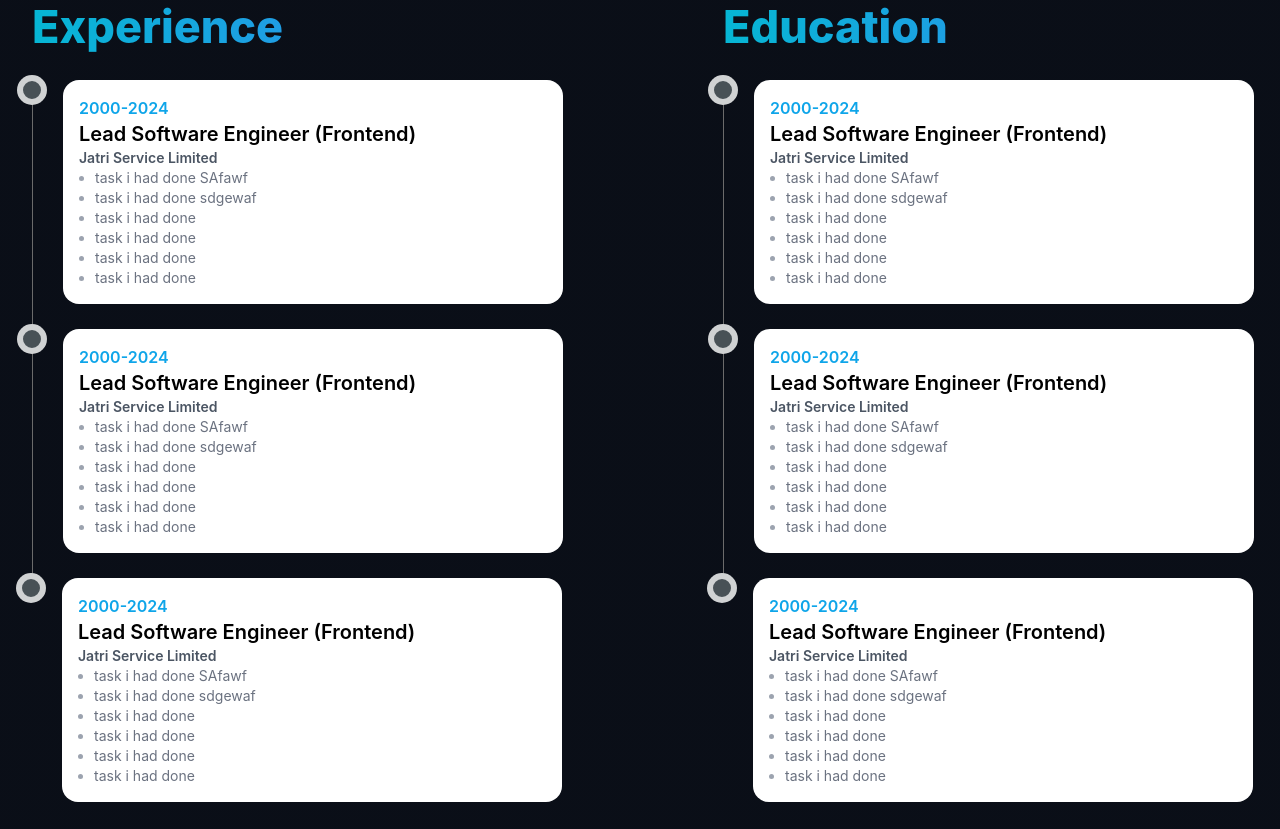
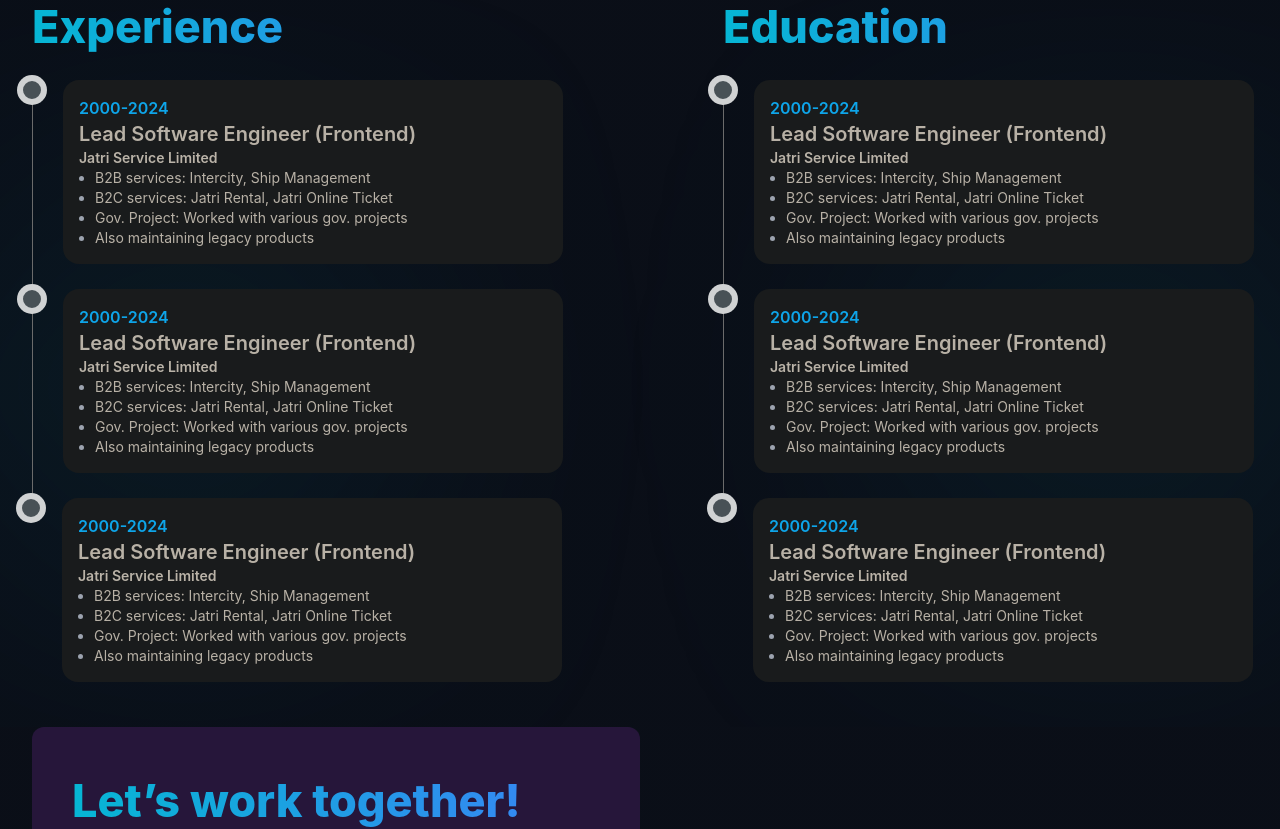
Before and after one commit to mohaimenkhalid/personal-portfolio-nuxt3, a Nuxt app: page / in a window 1280 px wide. Shown: the part 1540-2369 px from the top of the page. Built offline with nearby package versions, Linux system fonts and the light colour scheme.

Commit message:
update: design experience section

```diff
--- a/components/experience.vue
+++ b/components/experience.vue
@@ -6,124 +6,112 @@
   <div class="experience-section">
     <div class="container">
       <div class="flex gap-x-40 flex-col md:flex-row">
-        <div class="history-tl-container">
+        <div class="history-tl-container experience-content-section">
           <h2 class="section-title text-[30px] md:text-[45px]">Experience</h2>
           <ul class="tl">
             <li class="tl-item exp-list-box-item">
-              <div class="bg-white w-[500px] rounded-2xl p-4">
+              <div class="bg-[#191b1c] w-[500px] rounded-2xl p-4">
                 <div class="text-[var(--tj-theme-primary-2)] font-semibold">
                   2000-2024
                 </div>
-                <div class="text-xl text-black font-semibold">Lead Software Engineer (Frontend)</div>
-                <div class="text-sm font-semibold text-gray-600">Jatri Service Limited</div>
+                <div class="text-xl font-semibold">Lead Software Engineer (Frontend)</div>
+                <div class="text-sm font-semibold text-[#bab3a8]">Jatri Service Limited</div>
                 <div class="">
                   <ul class="list-outside list-disc pl-4 text-sm text-gray-500 marker:text-gray-400 d:text-gray-300/80 d:marker:text-gray-600 print:!text-base">
-                    <li class="">task i had done SAfawf</li>
-                    <li>task i had done sdgewaf</li>
-                    <li>task i had done</li>
-                    <li>task i had done</li>
-                    <li>task i had done</li>
-                    <li>task i had done</li>
+                    <li>B2B services: Intercity, Ship Management</li>
+                    <li>B2C services: Jatri Rental, Jatri Online Ticket</li>
+                    <li>Gov. Project: Worked with various gov. projects</li>
+                    <li>Also maintaining legacy products</li>
                   </ul>
                 </div>
               </div>
             </li>
             <li class="tl-item exp-list-box-item">
-              <div class="bg-white w-[500px] rounded-2xl p-4">
+              <div class="bg-[#191b1c] w-[500px] rounded-2xl p-4">
                 <div class="text-[var(--tj-theme-primary-2)] font-semibold">
                   2000-2024
                 </div>
-                <div class="text-xl text-black font-semibold">Lead Software Engineer (Frontend)</div>
-                <div class="text-sm font-semibold text-gray-600">Jatri Service Limited</div>
+                <div class="text-xl font-semibold">Lead Software Engineer (Frontend)</div>
+                <div class="text-sm font-semibold text-[#bab3a8]">Jatri Service Limited</div>
                 <div class="">
                   <ul class="list-outside list-disc pl-4 text-sm text-gray-500 marker:text-gray-400 d:text-gray-300/80 d:marker:text-gray-600 print:!text-base">
-                    <li class="">task i had done SAfawf</li>
-                    <li>task i had done sdgewaf</li>
-                    <li>task i had done</li>
-                    <li>task i had done</li>
-                    <li>task i had done</li>
-                    <li>task i had done</li>
+                    <li>B2B services: Intercity, Ship Management</li>
+                    <li>B2C services: Jatri Rental, Jatri Online Ticket</li>
+                    <li>Gov. Project: Worked with various gov. projects</li>
+                    <li>Also maintaining legacy products</li>
                   </ul>
                 </div>
               </div>
             </li>
             <li class="tl-item exp-list-box-item">
-              <div class="bg-white w-[500px] rounded-2xl p-4">
+              <div class="bg-[#191b1c] w-[500px] rounded-2xl p-4">
                 <div class="text-[var(--tj-theme-primary-2)] font-semibold">
                   2000-2024
                 </div>
-                <div class="text-xl text-black font-semibold">Lead Software Engineer (Frontend)</div>
-                <div class="text-sm font-semibold text-gray-600">Jatri Service Limited</div>
+                <div class="text-xl font-semibold">Lead Software Engineer (Frontend)</div>
+                <div class="text-sm font-semibold text-[#bab3a8]">Jatri Service Limited</div>
                 <div class="">
                   <ul class="list-outside list-disc pl-4 text-sm text-gray-500 marker:text-gray-400 d:text-gray-300/80 d:marker:text-gray-600 print:!text-base">
-                    <li class="">task i had done SAfawf</li>
-                    <li>task i had done sdgewaf</li>
-                    <li>task i had done</li>
-                    <li>task i had done</li>
-                    <li>task i had done</li>
-                    <li>task i had done</li>
+                    <li>B2B services: Intercity, Ship Management</li>
+                    <li>B2C services: Jatri Rental, Jatri Online Ticket</li>
+                    <li>Gov. Project: Worked with various gov. projects</li>
+                    <li>Also maintaining legacy products</li>
                   </ul>
                 </div>
               </div>
             </li>
           </ul>
         </div>
-        <div class="history-tl-container">
+        <div class="history-tl-container education-content-section">
           <h2 class="section-title text-[30px] md:text-[45px]">Education</h2>
           <ul class="tl">
             <li class="tl-item exp-list-box-item">
-              <div class="bg-white w-[500px] rounded-2xl p-4">
+              <div class="bg-[#191b1c] w-[500px] rounded-2xl p-4">
                 <div class="text-[var(--tj-theme-primary-2)] font-semibold">
                   2000-2024
                 </div>
-                <div class="text-xl text-black font-semibold">Lead Software Engineer (Frontend)</div>
-                <div class="text-sm font-semibold text-gray-600">Jatri Service Limited</div>
+                <div class="text-xl font-semibold">Lead Software Engineer (Frontend)</div>
+                <div class="text-sm font-semibold text-[#bab3a8]">Jatri Service Limited</div>
                 <div class="">
                   <ul class="list-outside list-disc pl-4 text-sm text-gray-500 marker:text-gray-400 d:text-gray-300/80 d:marker:text-gray-600 print:!text-base">
-                    <li class="">task i had done SAfawf</li>
-                    <li>task i had done sdgewaf</li>
-                    <li>task i had done</li>
-                    <li>task i had done</li>
-                    <li>task i had done</li>
-                    <li>task i had done</li>
+                    <li>B2B services: Intercity, Ship Management</li>
+                    <li>B2C services: Jatri Rental, Jatri Online Ticket</li>
+                    <li>Gov. Project: Worked with various gov. projects</li>
+                    <li>Also maintaining legacy products</li>
                   </ul>
                 </div>
               </div>
             </li>
             <li class="tl-item exp-list-box-item">
-              <div class="bg-white w-[500px] rounded-2xl p-4">
+              <div class="bg-[#191b1c] w-[500px] rounded-2xl p-4">
                 <div class="text-[var(--tj-theme-primary-2)] font-semibold">
                   2000-2024
                 </div>
-                <div class="text-xl text-black font-semibold">Lead Software Engineer (Frontend)</div>
-                <div class="text-sm font-semibold text-gray-600">Jatri Service Limited</div>
+                <div class="text-xl font-semibold">Lead Software Engineer (Frontend)</div>
+                <div class="text-sm font-semibold text-[#bab3a8]">Jatri Service Limited</div>
                 <div class="">
                   <ul class="list-outside list-disc pl-4 text-sm text-gray-500 marker:text-gray-400 d:text-gray-300/80 d:marker:text-gray-600 print:!text-base">
-                    <li class="">task i had done SAfawf</li>
-                    <li>task i had done sdgewaf</li>
-                    <li>task i had done</li>
-                    <li>task i had done</li>
-                    <li>task i had done</li>
-                    <li>task i had done</li>
+                    <li>B2B services: Intercity, Ship Management</li>
+                    <li>B2C services: Jatri Rental, Jatri Online Ticket</li>
+                    <li>Gov. Project: Worked with various gov. projects</li>
+                    <li>Also maintaining legacy products</li>
                   </ul>
                 </div>
               </div>
             </li>
             <li class="tl-item exp-list-box-item">
-              <div class="bg-white w-[500px] rounded-2xl p-4">
+              <div class="bg-[#191b1c] w-[500px] rounded-2xl p-4">
                 <div class="text-[var(--tj-theme-primary-2)] font-semibold">
                   2000-2024
                 </div>
-                <div class="text-xl text-black font-semibold">Lead Software Engineer (Frontend)</div>
-                <div class="text-sm font-semibold text-gray-600">Jatri Service Limited</div>
+                <div class="text-xl font-semibold">Lead Software Engineer (Frontend)</div>
+                <div class="text-sm font-semibold text-[#bab3a8]">Jatri Service Limited</div>
                 <div class="">
                   <ul class="list-outside list-disc pl-4 text-sm text-gray-500 marker:text-gray-400 d:text-gray-300/80 d:marker:text-gray-600 print:!text-base">
-                    <li class="">task i had done SAfawf</li>
-                    <li>task i had done sdgewaf</li>
-                    <li>task i had done</li>
-                    <li>task i had done</li>
-                    <li>task i had done</li>
-                    <li>task i had done</li>
+                    <li>B2B services: Intercity, Ship Management</li>
+                    <li>B2C services: Jatri Rental, Jatri Online Ticket</li>
+                    <li>Gov. Project: Worked with various gov. projects</li>
+                    <li>Also maintaining legacy products</li>
                   </ul>
                 </div>
               </div>
@@ -215,4 +203,44 @@
   font-weight: 800;
   color: transparent;
 }
+
+ul li {
+  color: #b8b1a6;
+}
+
+.experience-content-section:before {
+  content: "";
+  position: absolute;
+  top: 50%;
+  left: -10%;
+  width: 322px;
+  height: 108px;
+  border-radius: 50%;
+  background: var(--tj-theme-primary);
+  background: -o-linear-gradient(190deg, var(--tj-theme-primary) 0%, rgba(115, 67, 210, 0) 100%);
+  background: linear-gradient(260deg, var(--tj-theme-primary) 0%, rgba(115, 67, 210, 0) 100%);
+  -webkit-filter: blur(150px);
+  filter: blur(150px);
+  margin-right: -5%;
+  margin-top: -5%;
+  z-index: -1;
+}
+
+.education-content-section:before {
+  content: "";
+  position: absolute;
+  top: 50%;
+  left: 35%;
+  width: 322px;
+  height: 108px;
+  border-radius: 50%;
+  background: var(--tj-theme-primary);
+  background: -o-linear-gradient(190deg, var(--tj-theme-primary) 0%, rgba(115, 67, 210, 0) 100%);
+  background: linear-gradient(260deg, var(--tj-theme-primary) 0%, rgba(115, 67, 210, 0) 100%);
+  -webkit-filter: blur(150px);
+  filter: blur(150px);
+  margin-right: -5%;
+  margin-top: -5%;
+  z-index: -1;
+}
 </style>
```
